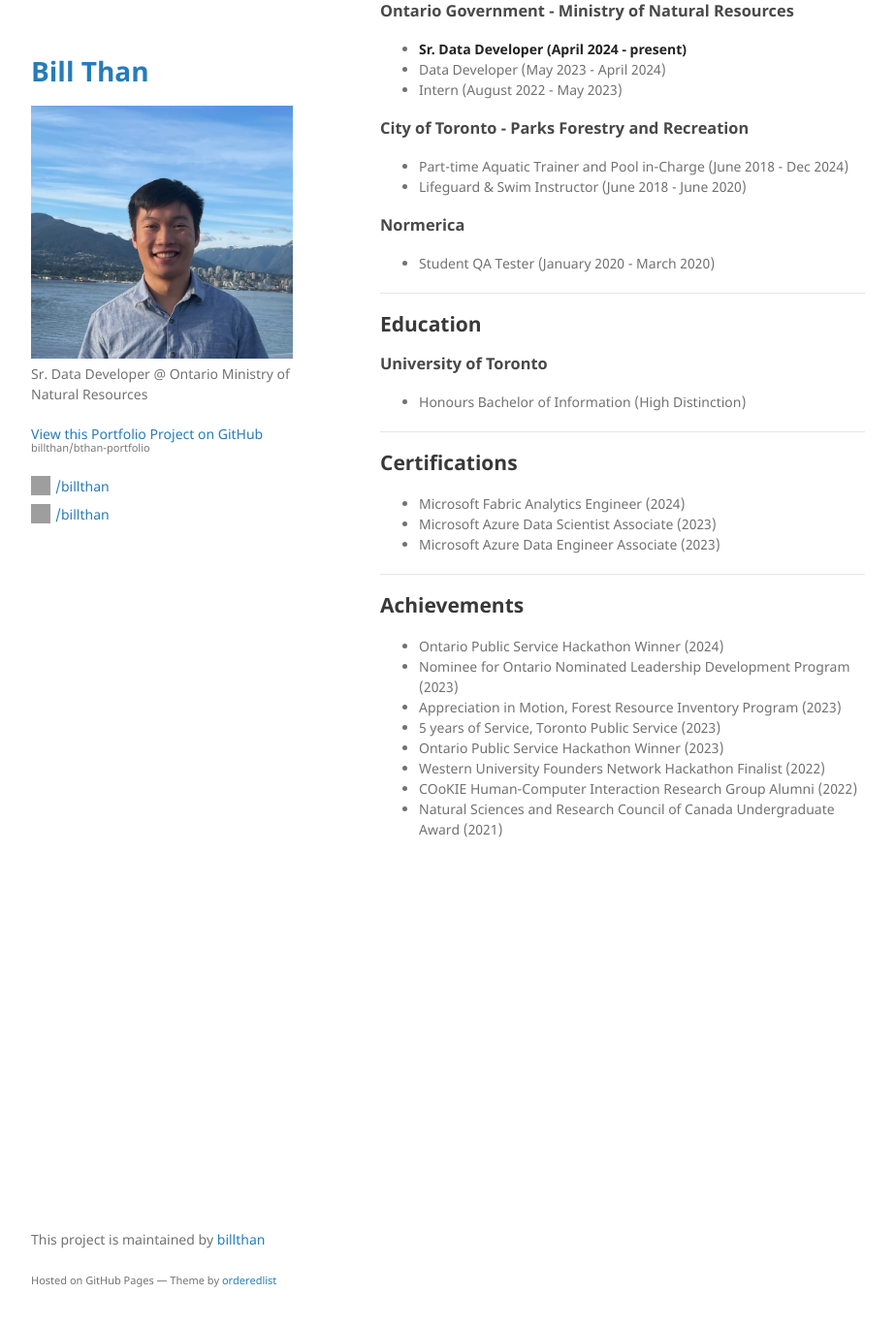
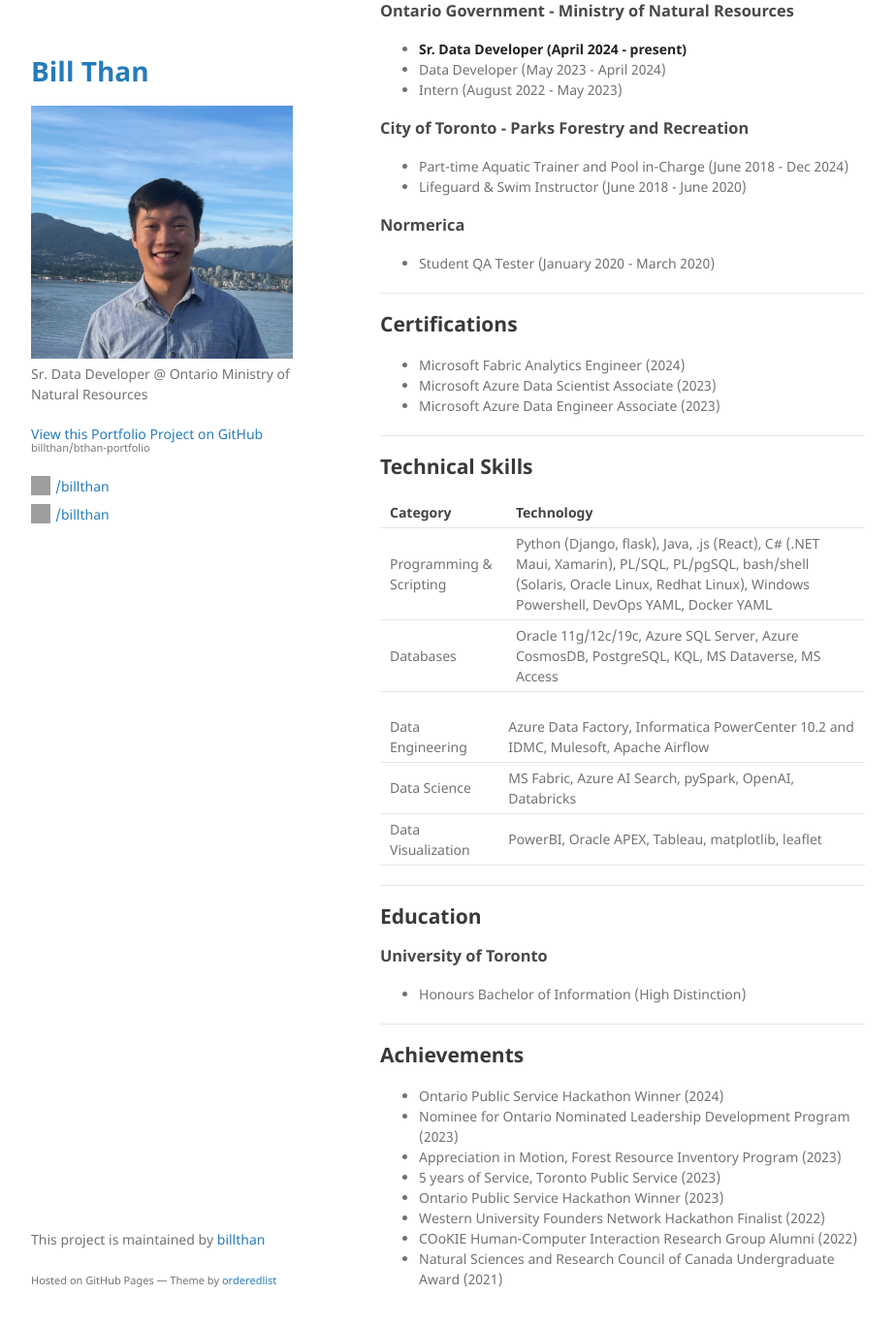
Before and after one commit to billthan/bthan-portfolio, a Jekyll site: the page built from index.md, in a window 1280 px wide and 1400 px high, scrolled down 1213 px. Shown: the top 1367 px of the window at 97% size, without its empty margins (178-1101 px from the left). Built offline with Jekyll 4.4.1, drawn with Linux system fonts in a browser that asks for light colours; grey boxes are pictures that could not be loaded.

Commit message:
added skills

```diff
--- a/index.md
+++ b/index.md
@@ -48,6 +48,27 @@ His core focuses are full-stack and data engineering.
 
 * Student QA Tester (January 2020 - March 2020)
 
+
+* * *
+
+## Certifications
+* Microsoft Fabric Analytics Engineer (2024)
+* Microsoft Azure Data Scientist Associate (2023)
+* Microsoft Azure Data Engineer Associate (2023)
+
+* * *
+
+## Technical Skills
+
+| Category    | Technology |
+| -------- | ------- |
+| Programming & Scripting | Python (Django, flask), Java, .js (React), C# (.NET Maui, Xamarin), PL/SQL, PL/pgSQL, bash/shell (Solaris, Oracle Linux, Redhat Linux), Windows Powershell, DevOps YAML, Docker YAML |
+| Databases | Oracle 11g/12c/19c, Azure SQL Server, Azure CosmosDB, PostgreSQL, KQL, MS Dataverse, MS Access |
+
+| Data Engineering | Azure Data Factory, Informatica PowerCenter 10.2 and IDMC, Mulesoft, Apache Airflow   |
+| Data Science   | MS Fabric, Azure AI Search, pySpark, OpenAI, Databricks   |
+| Data Visualization | PowerBI, Oracle APEX, Tableau, matplotlib, leaflet
+
 * * *
 
 ## Education
```
Also changed, not shown: other parts of index.md (+0 -7 lines).
